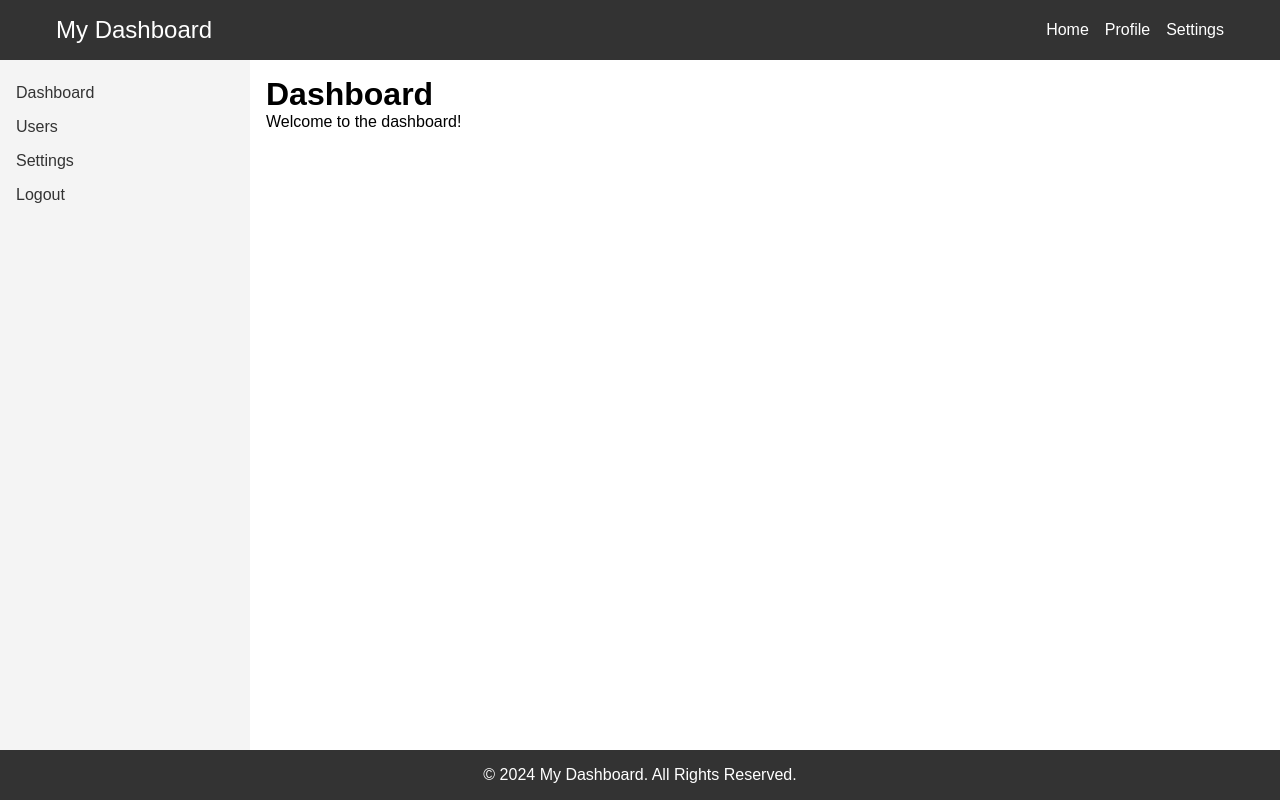
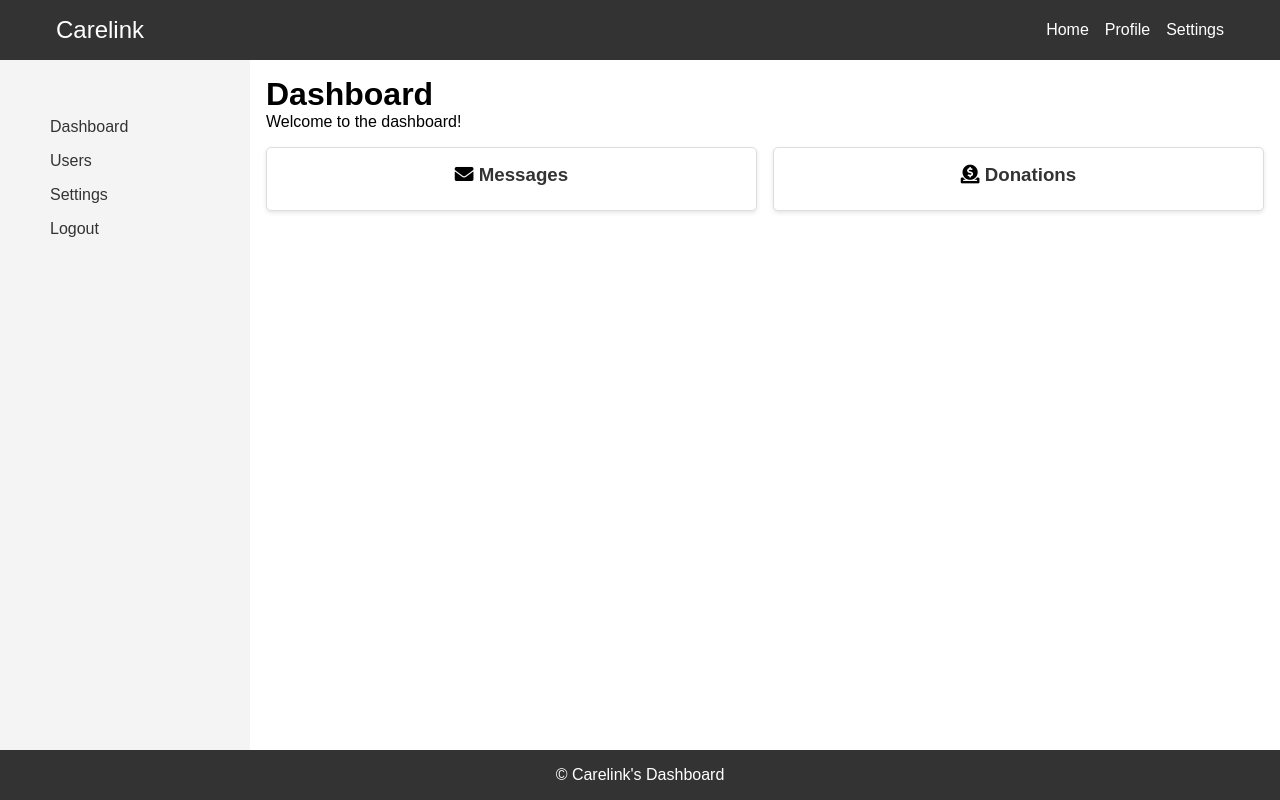
Before and after one commit to Septiarosalia/CareLink, a PHP site: page / in a window 1280 px wide. Run offline with PHP 8.4, Linux system fonts and the light colour scheme; data that the repository does not hold is empty.

Commit message:
dashboardd

```diff
--- a/Admin/Dashboard/includes/footer.php
+++ b/Admin/Dashboard/includes/footer.php
@@ -1,5 +1,5 @@
 <footer>
-        <p>&copy; 2024 My Dashboard. All Rights Reserved.</p>
+        <p>&copy; Carelink's Dashboard</p>
     </footer>
 </body>
 </html>
--- a/Admin/Dashboard/includes/header.php
+++ b/Admin/Dashboard/includes/header.php
@@ -4,13 +4,13 @@
     <meta charset="UTF-8">
     <meta name="viewport" content="width=device-width, initial-scale=1.0">
     <title>Dashboard</title>
-    <link rel="stylesheet" href="css/style.css">
+    <link rel="stylesheet" href="style.css">
 </head>
 <body>
     <header>
         <nav>
             <div class="logo">
-                <a href="#">My Dashboard</a>
+                <a href="#">Carelink</a>
             </div>
             <ul class="nav-links">
                 <li><a href="#">Home</a></li>
--- a/Admin/Dashboard/index.php
+++ b/Admin/Dashboard/index.php
@@ -1,9 +1,62 @@
-<?php include('includes/header.php'); ?>
+<?php
+include('includes/header.php');
+include('koneksi.php'); // Sertakan koneksi database dengan jalur yang benar
+
+// // Query untuk menghitung total pesan
+// $sql_count = "SELECT COUNT(*) as total_messages FROM contacts";
+// $result_count = $conn->query($sql_count);
+// $total_messages = 0;
+
+// if ($result_count->num_rows > 0) {
+//     $row_count = $result_count->fetch_assoc();
+//     $total_messages = $row_count['total_messages'];
+// }
+
+// // Query untuk menghitung total jumlah donasi
+// $sql_sum_donasi = "SELECT SUM(jumlah_donasi) as total_donasi FROM donasi";
+// $result_sum_donasi = $conn->query($sql_sum_donasi);
+// $total_donasi = 0;
+
+// if ($result_sum_donasi->num_rows > 0) {
+//     $row_sum_donasi = $result_sum_donasi->fetch_assoc();
+//     $total_donasi = $row_sum_donasi['total_donasi'];
+// }
+// ?>
+
+<!DOCTYPE html>
+<html lang="en">
+<head>
+    <meta charset="UTF-8">
+    <meta name="viewport" content="width=device-width, initial-scale=1.0">
+    <title>Dashboard</title>
+    <link rel="stylesheet" href="https://cdnjs.cloudflare.com/ajax/libs/font-awesome/5.15.3/css/all.min.css">
+    <link rel="stylesheet" href="style.css">
+</head>
+
+<body>
     <div class="container">
         <?php include('includes/sidebar.php'); ?>
         <div class="main-content">
             <h1>Dashboard</h1>
             <p>Welcome to the dashboard!</p>
+
+            <div class="dashboard-info">
+                <div class="info-box">
+                    <h3><i class="fas fa-envelope"></i> <a href="message.php">Messages</a></h3>
+                    <div class="info-content">
+                        <p><?php echo $total_messages; ?></p>
                     </div>
                 </div>
+                <div class="info-box">
+                    <h3><i class="fas fa-donate"></i> <a href="donate.php">Donations</a></h3>
+                    <div class="info-content">
+                        <p><?php echo $total_donasi; ?></p>
+                    </div>
+                </div>
+            </div>
+        </div>
+    </div>
+
     <?php include('includes/footer.php'); ?>
+</body>
+</html>
--- /dev/null
+++ b/Admin/Dashboard/koneksi.php
@@ -0,0 +1,12 @@
+<?php
+    $host = "localhost";
+    $username = "root";
+    $password = "";
+    $db = "carelink";
+
+    $connect = mysqli_connect($host, $username, $password, $db);
+
+	if (mysqli_connect_errno()){
+		echo "Error Connection!" . mysqli_connect_error();
+	}
+?>
--- a/Admin/Dashboard/css/style.css
+++ b/Admin/Dashboard/style.css
@@ -1,3 +1,5 @@
+/* style.css */
+
 * {
           margin: 0;
           padding: 0;
@@ -51,7 +53,7 @@
 
       .sidebar {
           background: #f4f4f4;
-          padding: 1rem;
+          padding: 50px;
           width: 250px;
       }
 
@@ -75,9 +77,42 @@
           padding: 1rem;
       }
 
+      .dashboard-info {
+          display: flex;
+          gap: 1rem;
+          margin-top: 1rem;
+      }
+
+      .info-box {
+          background: #fff;
+          border: 1px solid #ddd;
+          padding: 1rem;
+          border-radius: 5px;
+          flex: 1;
+          text-align: center;
+          box-shadow: 0 2px 4px rgba(0, 0, 0, 0.1);
+      }
+
+      .info-box h3 {
+          margin-bottom: 0.5rem;
+      }
+
+      .info-box h3 a {
+          color: #333;
+          text-decoration: none;
+      }
+
+      .info-box .info-content {
+          font-size: 1.5rem;
+          font-weight: bold;
+      }
+
       footer {
           background: #333;
           color: #fff;
           text-align: center;
           padding: 1rem 0;
+          width: 100%;
+          position: relative;
+          bottom: 0;
       }
--- a/Admin/style.css
+++ b/Admin/style.css
@@ -1,4 +1,4 @@
-/* Navbar */
+Navbar
 .navbar {
   background-image: linear-gradient(to right, #0e4c92, #97a7d9);
   height: 80px;
```
Also changed, not shown: Admin/Dashboard/css/css/style.css (deleted, +0 -83 lines). Lines whose indentation alone changed are shown as unchanged.
